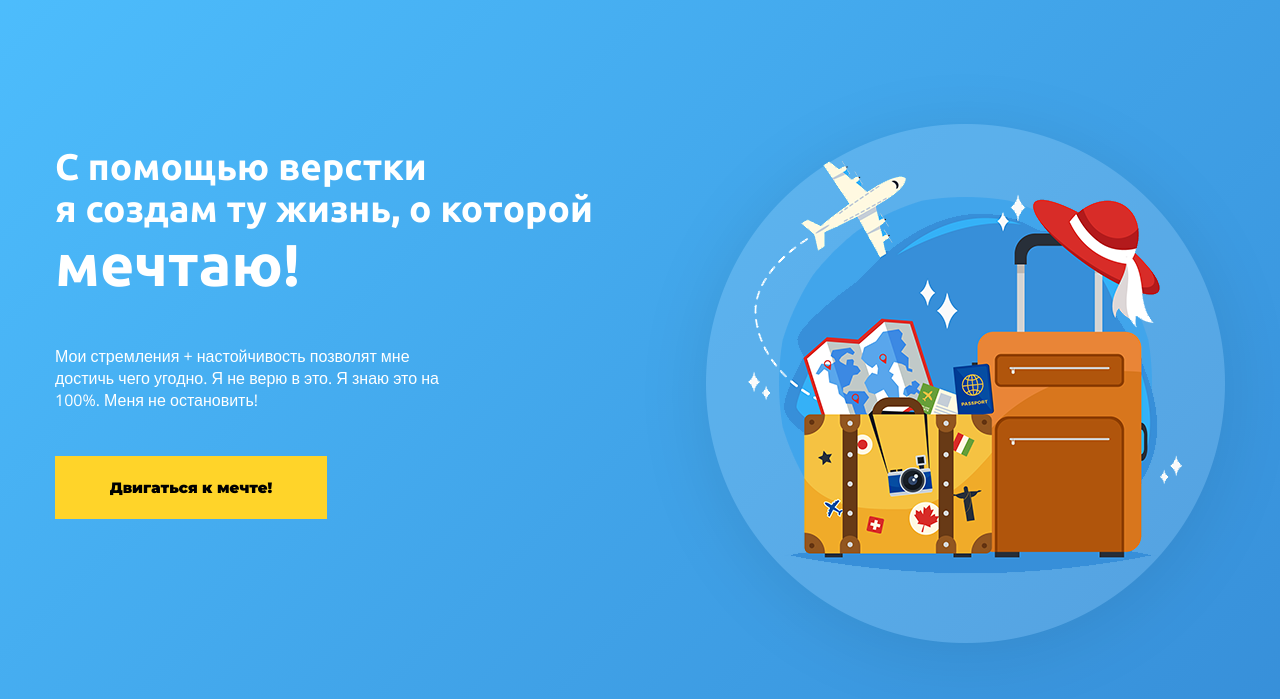
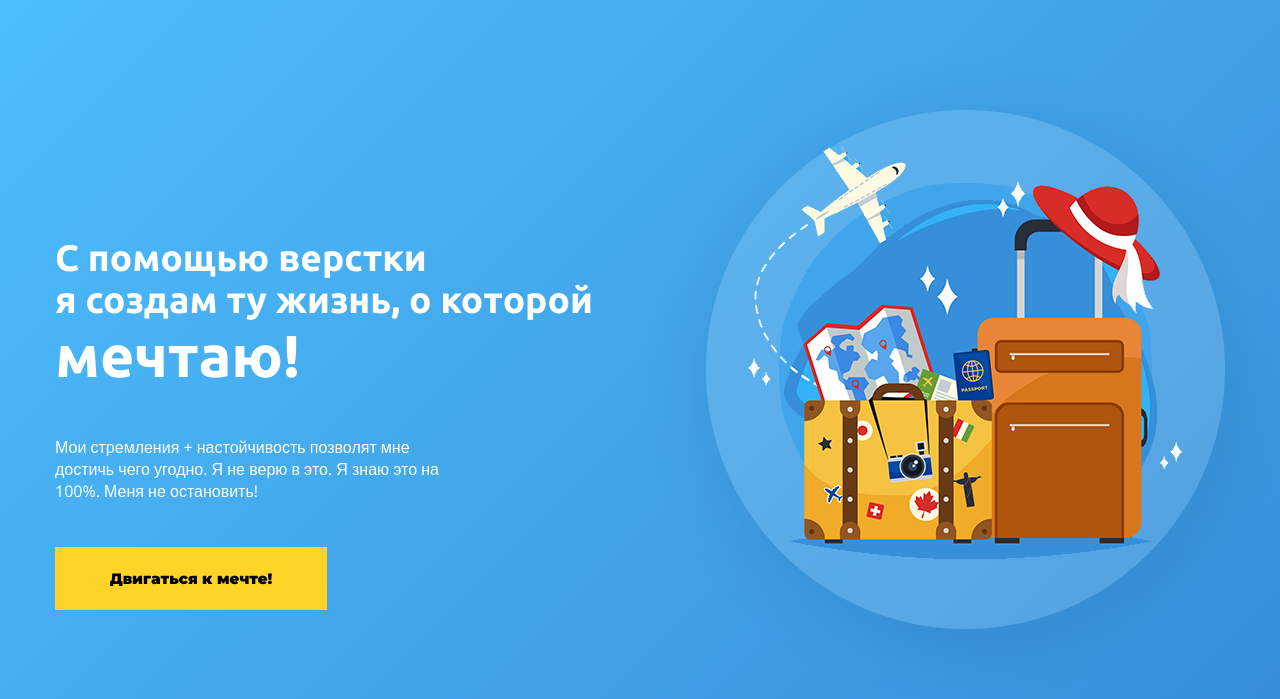
Before and after one commit to OlegDyachuk/Front, a plain HTML site: page index.html in a window 1280 px wide. Shown: the part 101-800 px from the top of the page. Drawn offline with nearby package versions, Linux system fonts and the light colour scheme.

Commit message:
Update index.html

```diff
--- a/index.html
+++ b/index.html
@@ -7,7 +7,7 @@
     <link rel="preconnect" href="https://fonts.googleapis.com">
     <link rel="preconnect" href="https://fonts.gstatic.com" crossorigin>
     <link href="https://fonts.googleapis.com/css2?family=Montserrat:wght@900&family=Open+Sans&family=Ubuntu:wght@400;700&display=swap" rel="stylesheet">
-    <link rel="stylesheet" href="main2.css">
+    <link rel="stylesheet" href="main3.css">
     <title>TravelProject</title>
 </head>
 <body>
```
